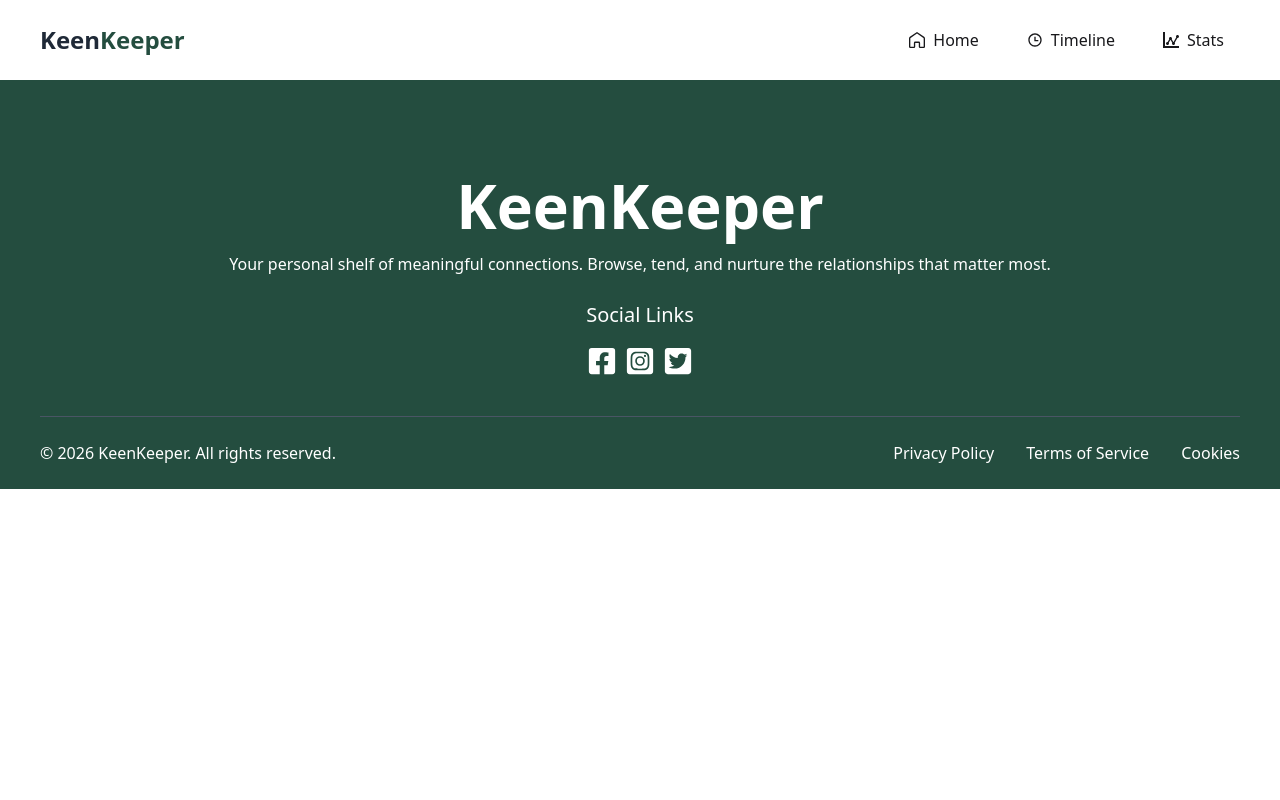
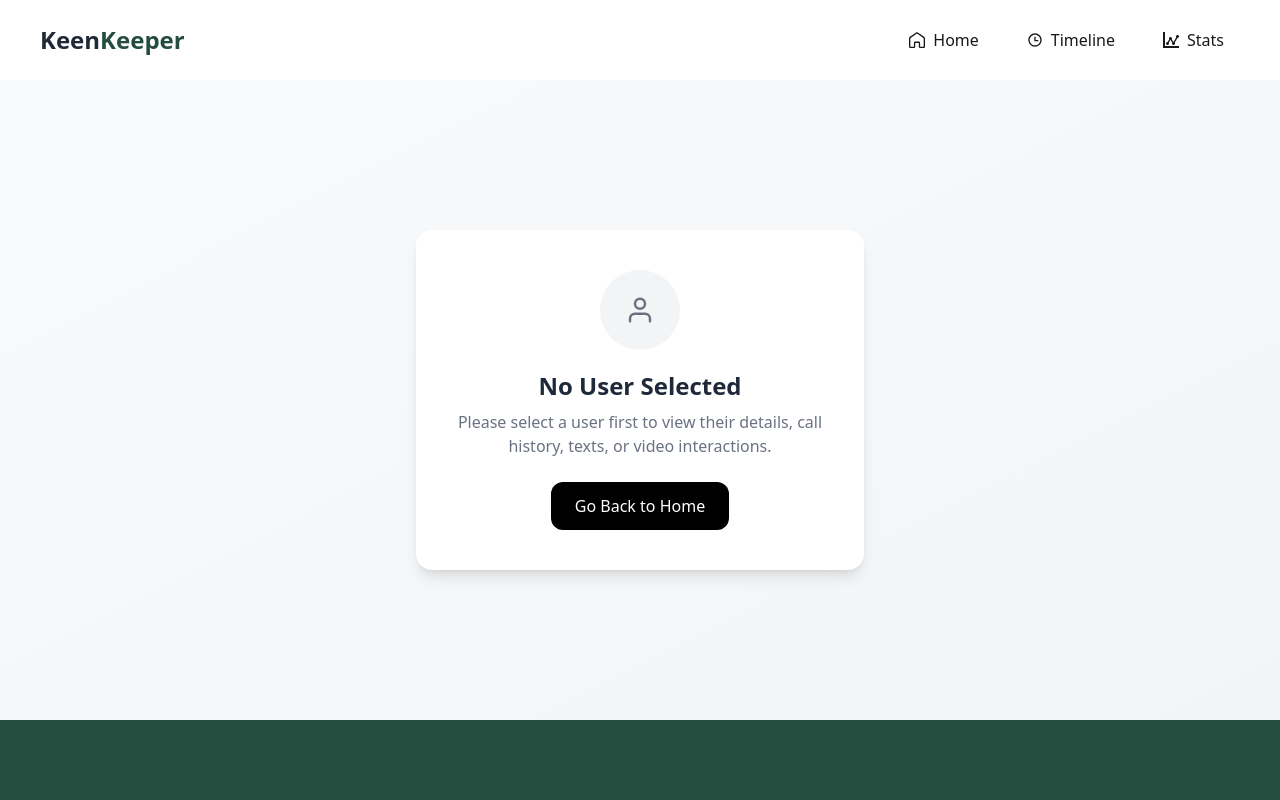
Before and after one commit to KhandakarShakilRana/keen-keeper, a Next.js app: page /userdetail in a window 1280 px wide. Shown: the top 800 px of the page. Built offline with nearby package versions, Linux system fonts and the light colour scheme.

Commit message:
Final Commit

```diff
--- a/src/app/layout.js
+++ b/src/app/layout.js
@@ -17,7 +17,7 @@ const geistMono = Geist_Mono({
 });
 
 export const metadata = {
-  title: "Create Next App",
+  title: "KeenKeeper",
   description: "Generated by create next app",
 };
 
--- a/src/app/userdetail/page.jsx
+++ b/src/app/userdetail/page.jsx
@@ -1,11 +1,44 @@
 "use client";
-import { useFriends } from "@/context/FriendsContext";
-import React from "react";
 
-const UserDetail = () => {
-  const { friends } = useFriends();
-  console.log(friends);
-  return <div>{}</div>;
+import Link from "next/link";
+import { FiUser } from "react-icons/fi";
+import { motion } from "framer-motion";
+
+const SelectUserPage = () => {
+  return (
+    <div className="min-h-[80vh] flex items-center justify-center px-6 bg-gradient-to-br from-gray-50 to-gray-100">
+
+      <motion.div
+        initial={{ opacity: 0, scale: 0.9 }}
+        animate={{ opacity: 1, scale: 1 }}
+        transition={{ duration: 0.4 }}
+        className="text-center max-w-md bg-white shadow-lg rounded-2xl p-10"
+      >
+
+        <div className="w-20 h-20 mx-auto rounded-full bg-gray-100 flex items-center justify-center">
+          <FiUser className="text-3xl text-gray-500" />
+        </div>
+
+
+        <h1 className="text-2xl font-semibold text-gray-800 mt-5">
+          No User Selected
+        </h1>
+
+
+        <p className="text-gray-500 mt-2">
+          Please select a user first to view their details, call history, texts, or video interactions.
+        </p>
+
+
+        <Link
+          href="/"
+          className="inline-block mt-6 px-6 py-3 rounded-xl bg-black text-white hover:bg-gray-800 transition"
+        >
+          Go Back to Home
+        </Link>
+      </motion.div>
+    </div>
+  );
 };
 
-export default UserDetail;
+export default SelectUserPage;
```
